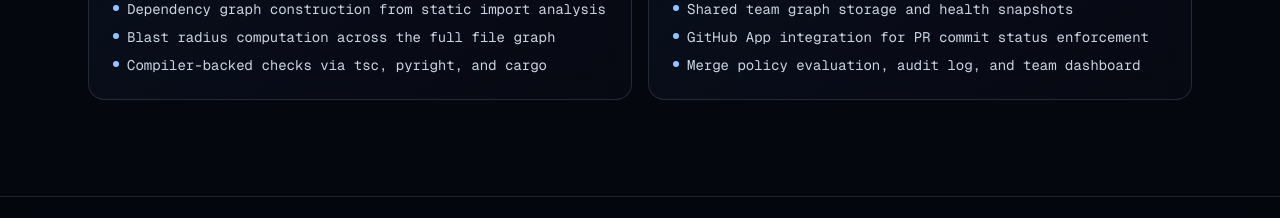
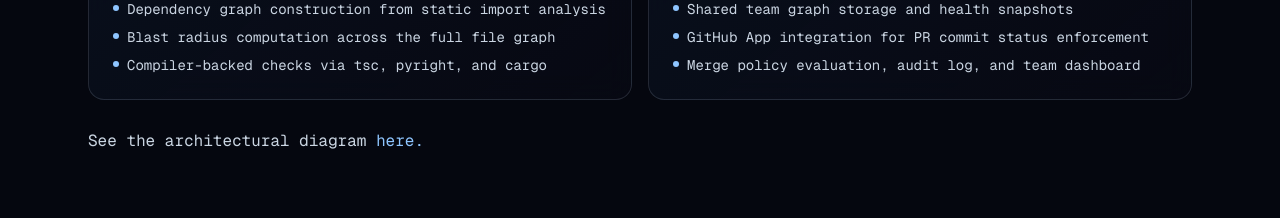
Before and after one commit to cxgrd/landing-page, a Next.js app: page / in a window 1280 px wide. Shown: the part 3440-3658 px from the top of the page. Built offline with nearby package versions, Linux system fonts and the light colour scheme; no server answers.

Commit message:
minor fixes

```diff
--- a/app/home-client.tsx
+++ b/app/home-client.tsx
@@ -359,6 +359,11 @@ export default function HomeClient() {
               </article>
             ))}
           </div>
+
+          <p className="mt-7 max-w-3xl text-sm leading-relaxed text-slate-300 sm:text-base">
+            See the architectural diagram <a href="https://docs.cxgrd.com/architecture" className="text-blue-300 hover:text-blue-400">here.</a>
+          </p>
+
         </section>
       </main>
 
```
